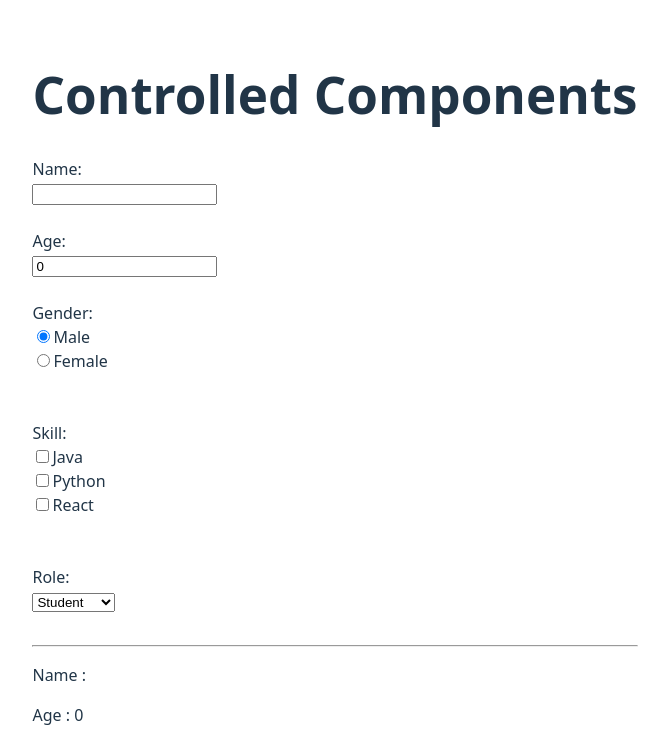
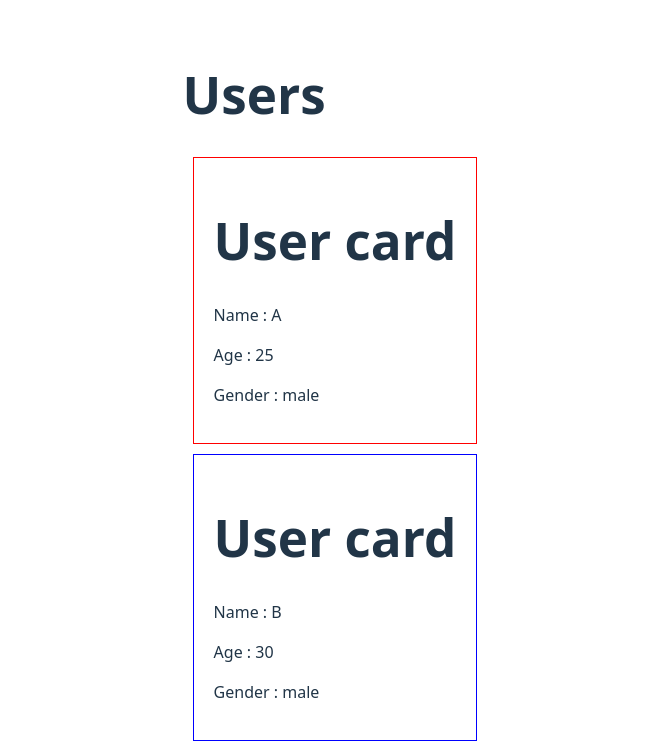
Before and after one commit to DEV-AK-Singh/React-19, a React (Vite) app in the folder react-app-v1/: page / in a window 1280 px wide. Shown: the top 747 px of the page, without its empty margins (305-974 px from the left). Built offline with nearby package versions, Linux system fonts and the light colour scheme.

Commit message:
implemented looping feat

```diff
--- a/react-app-v1/src/components/Main.jsx
+++ b/react-app-v1/src/components/Main.jsx
@@ -1,10 +1,12 @@
 import React from "react";
 import ControlledComponents from "../features/ControlledComponents";
+import Loops from "../features/Loops";
 
 export default function Main() {
   return(
     <>
-        <ControlledComponents/>
+        <Loops/>
+        {/* <ControlledComponents/> */}
     </>
   );
 }
--- /dev/null
+++ b/react-app-v1/src/features/Loops.jsx
@@ -0,0 +1,37 @@
+import React from "react";
+
+const User = ({ name, age, gender, color }) => {
+  return (
+    <div
+      style={{ border: `1px solid ${color}`, margin: "10px", padding: "20px" }}
+    >
+      <h1>User card</h1>
+      <p>Name : {name}</p>
+      <p>Age : {age}</p>
+      <p>Gender : {gender}</p>
+    </div>
+  );
+};
+
+export default function Loops() {
+  const usersData = [
+    { name: "A", age: 25, gender: "male" },
+    { name: "B", age: 30, gender: "male" },
+    { name: "C", age: 35, gender: "female" },
+    { name: "D", age: 40, gender: "female" },
+  ];
+  return (
+    <>
+      <h1>Users</h1>
+      {usersData.map((user, index) => (
+        <User
+          key={index}
+          name={user.name}
+          age={user.age}
+          gender={user.gender}
+          color={index % 2 === 0 ? "red" : "blue"}
+        />
+      ))}
+    </>
+  );
+}
```
